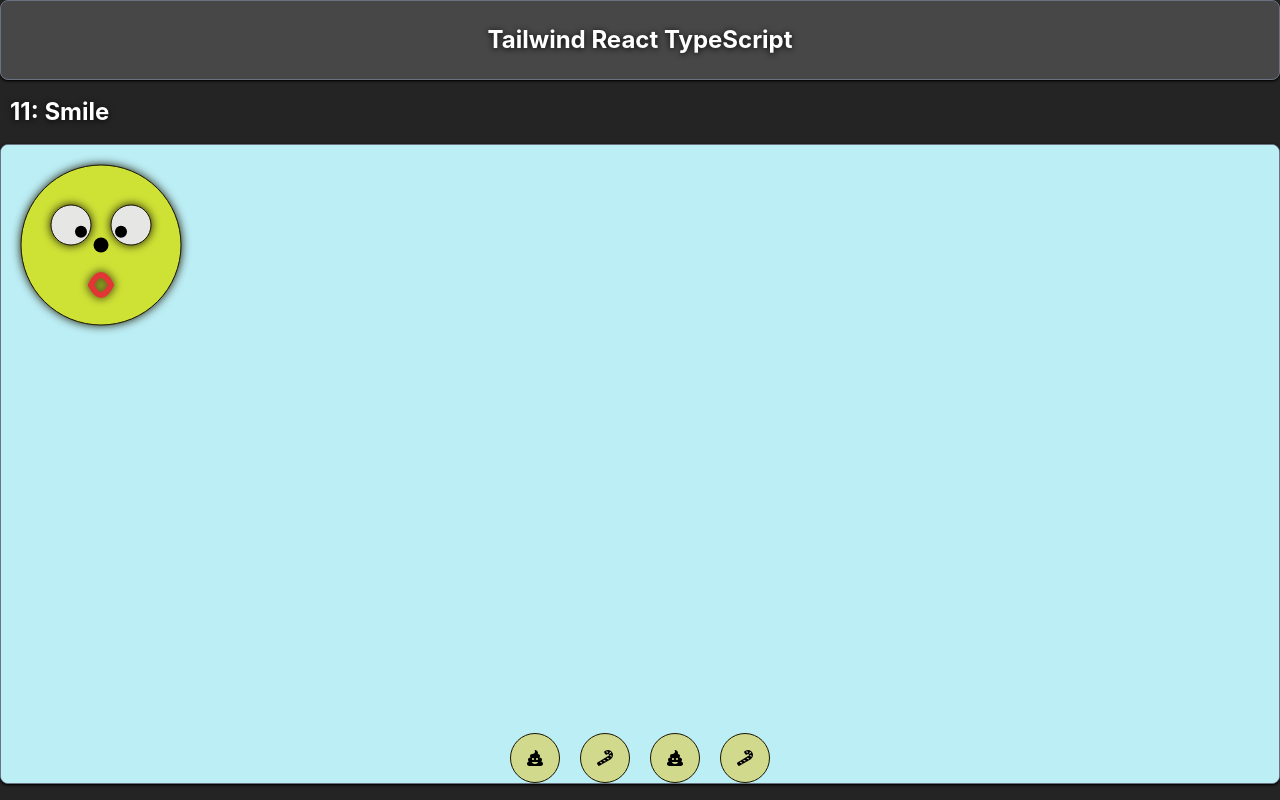
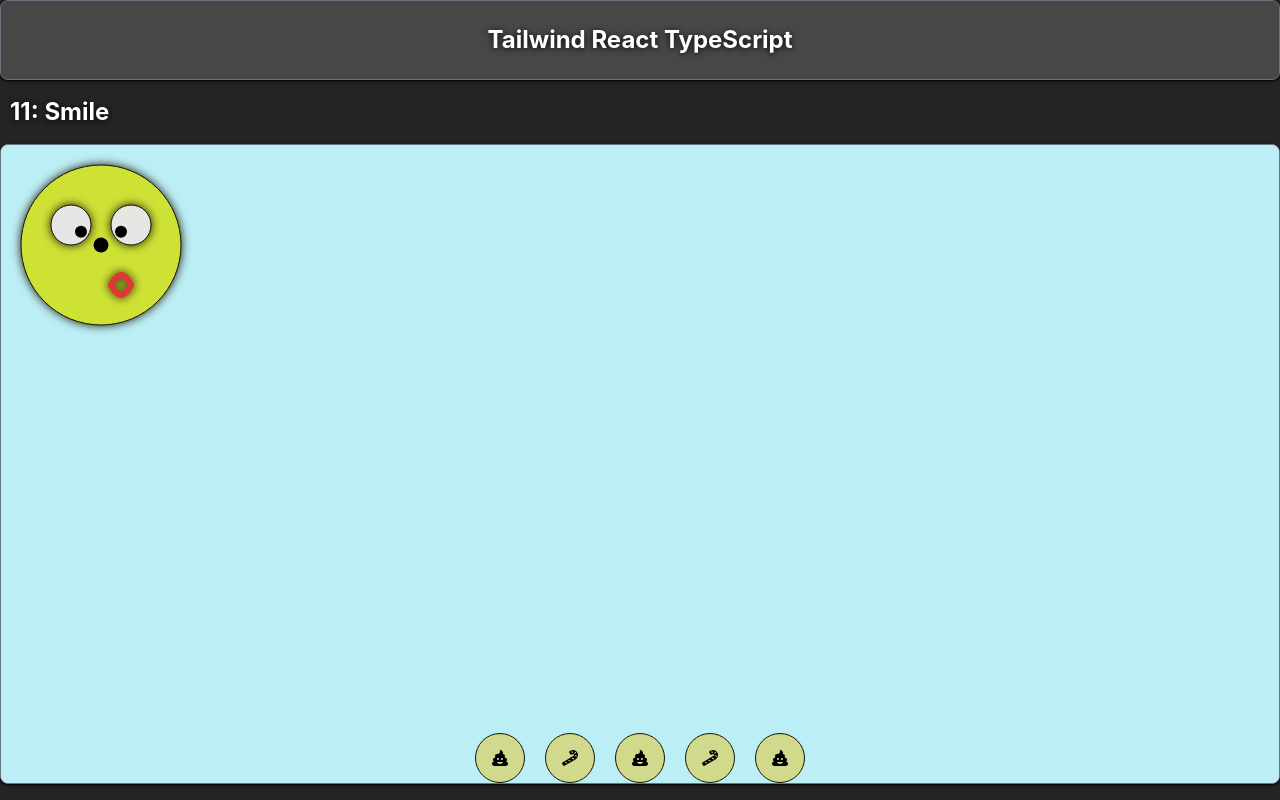
Before and after one commit to kozzztia/tailwind, a React (Vite) app: page / in a window 1280 px wide. Shown: the top 800 px of the page. Built offline with nearby package versions, Linux system fonts and the light colour scheme.

Commit message:
mouth move

```diff
--- a/src/components/Smile/Smile.tsx
+++ b/src/components/Smile/Smile.tsx
@@ -15,13 +15,13 @@ const Smile = () => {
     const handleMouseLeave = () => {
         setMousePosition(prev => prev);
     };
-    console.log(activeProduct);
+
     return (
         <div className={styles.smile}
             onPointerDown={handleMouseMove}
             onMouseMove={handleMouseMove}
             onMouseLeave={handleMouseLeave}>
-            <Person mousePosition={mousePosition} />
+            <Person mousePosition={mousePosition} activeProduct={activeProduct}/>
 
             <Products setActiveProduct={setActiveProduct}/>
 
@@ -32,9 +32,7 @@ const Smile = () => {
 
 export default Smile;
 
-
-
-const Person = memo(({ mousePosition }: { mousePosition: { x: number; y: number } | null }) => {
+const Person = memo(({ mousePosition, activeProduct }: { mousePosition: { x: number; y: number } | null , activeProduct: string | null}) => {
     const eyeLeft = { x: 70, y: 80 };
     const eyeRight = { x: 130, y: 80 };
     const pupilRadius = 6;
@@ -77,10 +75,40 @@ const Person = memo(({ mousePosition }: { mousePosition: { x: number; y: number
             <circle className={styles.pupil} cx={leftPupil.x} cy={leftPupil.y} r={pupilRadius} />
             <circle className={styles.pupil} cx={rightPupil.x} cy={rightPupil.y} r={pupilRadius} />
             {/* Рот */}
-            <path d="M 90 140 Q 100 160, 110 140 Q 100 120, 90 140" className={styles.mouth} />
+            {
+                getMouth(activeProduct)
+            }
         </svg>
     );
 });
+
+const getMouth = (activeProduct: string | null) => {
+    if (activeProduct === null) {
+        return (
+            <path d="
+            M 130 140
+            Q 120 160, 110 140
+            Q 120 120, 130 140" className={styles.mouth} />
+        );
+    }
+    if(activeProduct === "poo") {
+        return (
+            <path
+            d="
+            M 70 140
+            Q 100 130, 130 140
+            Q 100 120, 70 140" className={styles.mouth} />
+        );
+    }
+    if(activeProduct === "food") {
+        return (
+            <path d="
+            M 70 140
+            Q 100 160, 130 140
+            Q 100 150, 70 140" className={styles.mouth} />
+        );
+    }
+}
 
 
 const Cursor = memo(({ x, y }: { x?: number; y?: number }) => {
@@ -127,6 +155,8 @@ const Product = memo(({ element, type , setActiveProduct }: { element: IconType,
             datatype={type}
             onMouseEnter={handleMouseEnter}
             onMouseLeave={handleMouseLeave}
+            onPointerDown={handleMouseEnter}
+            onPointerUp={handleMouseLeave}
         >
             {createElement(element, { className: styles.icon })}
         </div>
--- a/src/components/Smile/helpers.ts
+++ b/src/components/Smile/helpers.ts
@@ -32,6 +32,13 @@ export const products = [
         name: "4",
         type: "food",
         element: FaCandyCane,
+    },
+    {
+        id: 5,
+        name: "5",
+        type: "poo",
+        element: FaPoo,
     }
 
+
 ]
--- a/src/components/Smile/styles.module.css
+++ b/src/components/Smile/styles.module.css
@@ -36,6 +36,10 @@
       fill: var(--eyes-color);
       stroke: var(--smile-border-color);
       filter: drop-shadow(0 0 5px var(--smile-border-color));
+      transition: all 0.2s;
+      *>path {
+        transition: all 0.2s;
+      }
     }
     .mouth {
       fill: transparent;
@@ -44,6 +48,7 @@
       stroke-linecap: round;
       stroke-linejoin: round;
       filter: drop-shadow(0 0 5px var(--smile-border-color));
+      transition: all 0.2s;
     }
   }
 
@@ -64,9 +69,6 @@
       display: flex;
       justify-content: center;
       align-items: center;
-      .active{
-        transform: scale(1.2);
-      }
     }
 
   }
```
